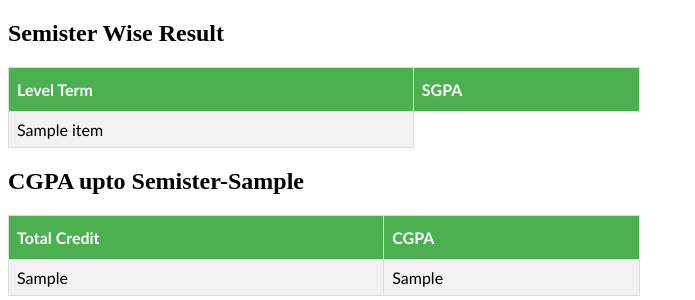
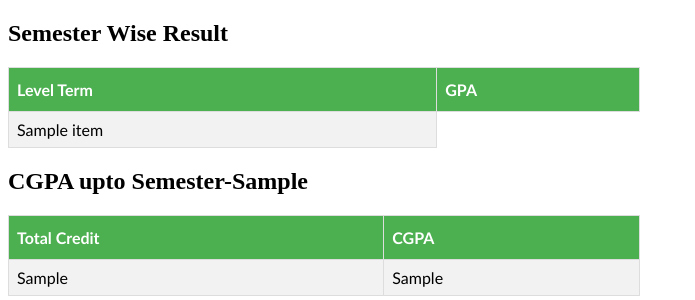
Before and after one commit to ImranChowdhuryFahim/CgKoto, a Flask app: template templates/result.html in a window 1280 px wide. Shown: the top 300 px of the page, without its empty margins (0-695 px from the left). Run offline with Flask 2, Linux system fonts and the light colour scheme; the template is opened without the code that fills it: most values are stand-ins (such as "Sample title", 1, 10 or a date in 2020).

Commit message:
spell correction

```diff
--- a/templates/result.html
+++ b/templates/result.html
@@ -30,11 +30,11 @@
     <title>Result</title>
 </head>
 <body>
-    <h2>Semister Wise Result</h2>
+    <h2>Semester Wise Result</h2>
     <table id="customers">
         <tr>
             <th>Level Term</th>
-            <th>SGPA</th>
+            <th>GPA</th>
         </tr>
         {% for item in tables %}
         <tr>
@@ -47,7 +47,7 @@
         {% endfor %}
     </table>
 
-    <h2>CGPA upto Semister-{{a}}</h2>
+    <h2>CGPA upto Semester-{{a}}</h2>
     <table id="customers">
         <tr>
             <th>Total Credit</th>
```
